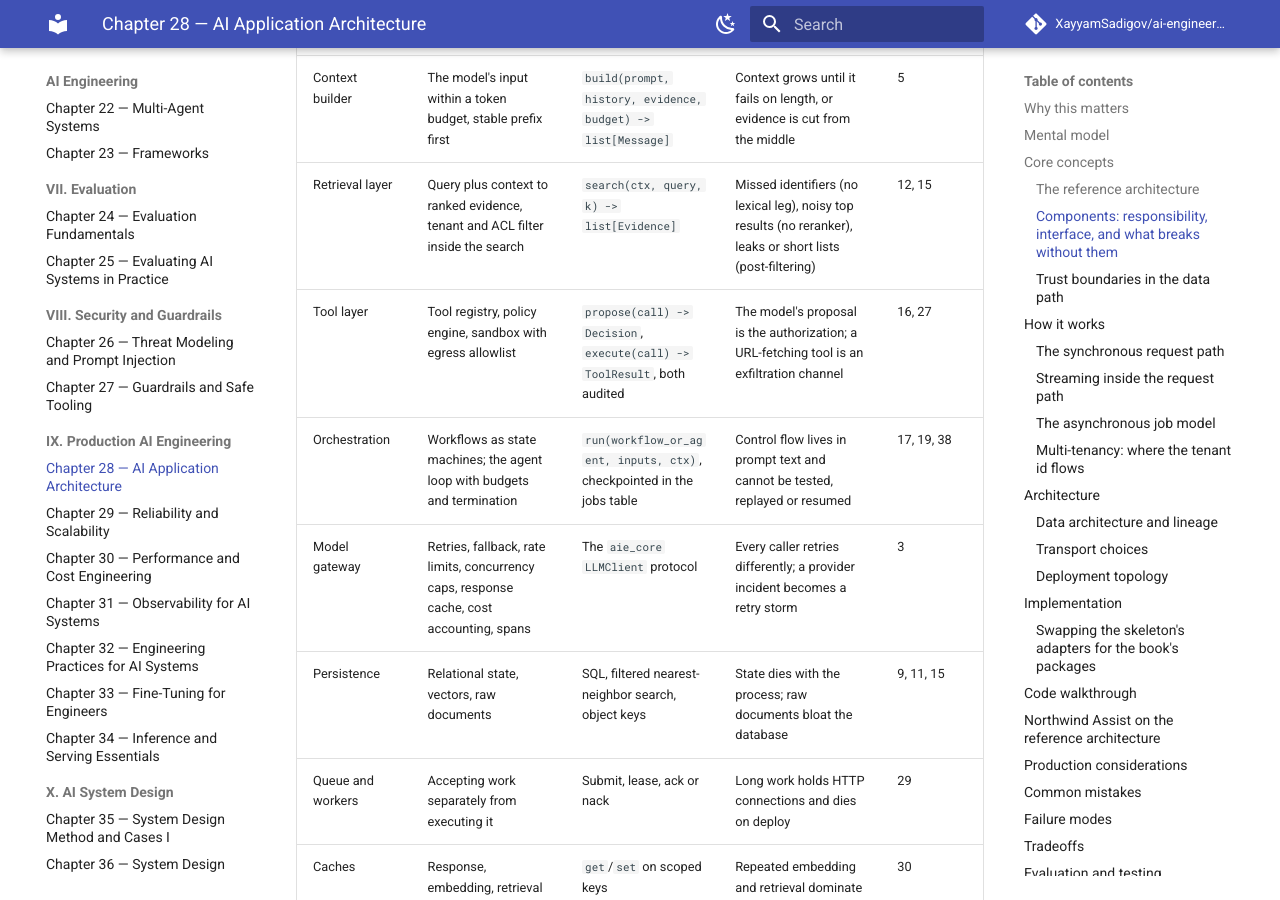
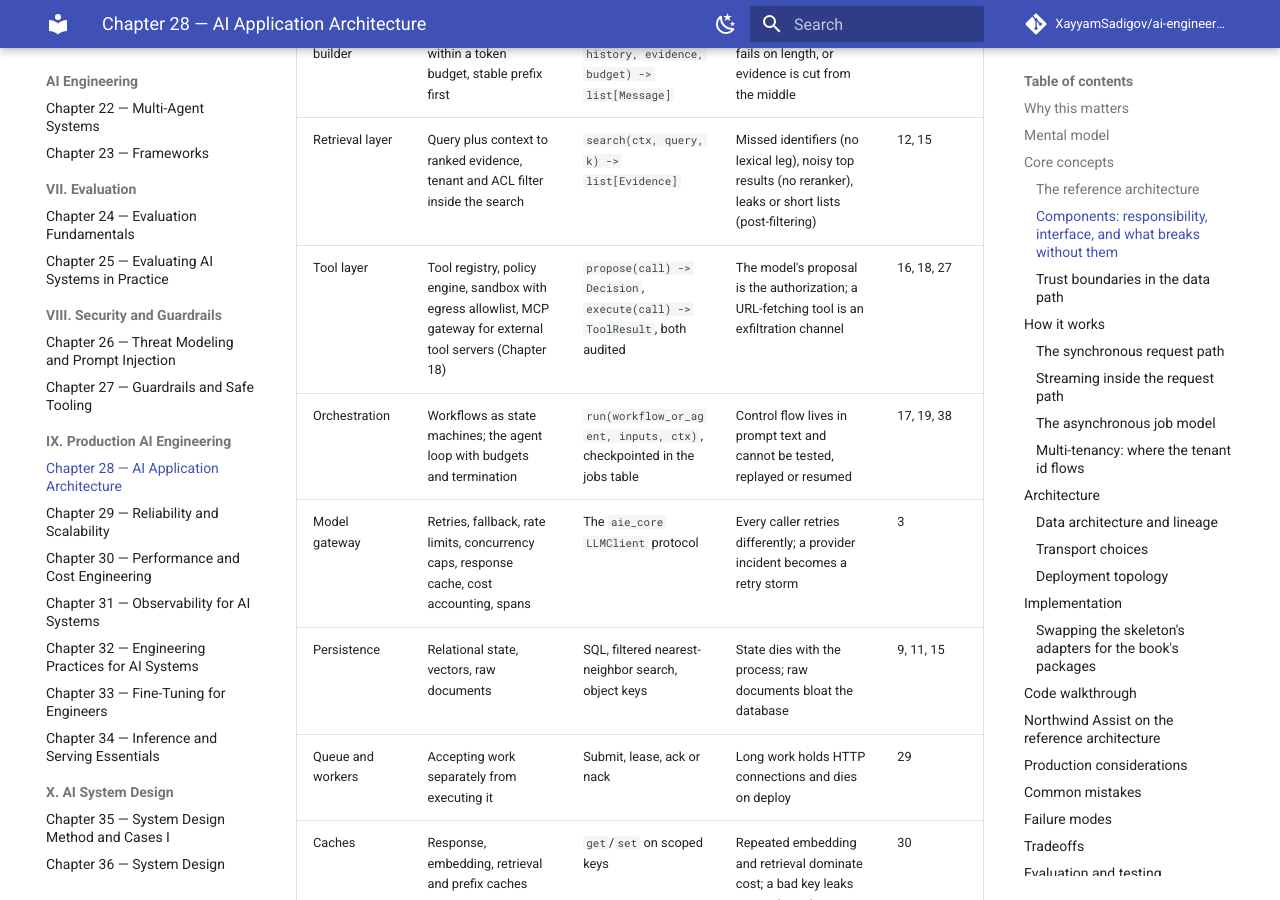
Before and after one commit to XayyamSadigov/ai-engineering-book, an MkDocs documentation site: the page built from book/chapters/28-ai-application-architecture.md, in a window 1280 px wide and 900 px high, scrolled down 4373 px. Built offline with MkDocs 1.6.1 and Material for MkDocs 9.7.7, drawn with Linux system fonts in a browser that asks for light colours; comment, search, counter and statistics services are not loaded.

Commit message:
Show the MCP gateway in the Chapter 28 tool layer, as Chapter 18 describes

```diff
--- a/book/chapters/28-ai-application-architecture.md
+++ b/book/chapters/28-ai-application-architecture.md
@@ -66,6 +66,7 @@
             TREG["Tool registry"]
             POL["Policy engine"]
             SBX["Sandbox"]
+            MCPG["MCP gateway"]
         end
         MG["Model gateway"]
         CACHE[("Caches: response, embedding, retrieval, prefix")]
@@ -150,7 +151,7 @@
 | Prompt registry | Prompt templates as versioned, tested artifacts | `get(name) -> PromptVersion`; the version id lands on every message | You cannot answer "which users got the bad prompt?" | 4 |
 | Context builder | The model's input within a token budget, stable prefix first | `build(prompt, history, evidence, budget) -> list[Message]` | Context grows until it fails on length, or evidence is cut from the middle | 5 |
 | Retrieval layer | Query plus context to ranked evidence, tenant and ACL filter inside the search | `search(ctx, query, k) -> list[Evidence]` | Missed identifiers (no lexical leg), noisy top results (no reranker), leaks or short lists (post-filtering) | 12, 15 |
-| Tool layer | Tool registry, policy engine, sandbox with egress allowlist | `propose(call) -> Decision`, `execute(call) -> ToolResult`, both audited | The model's proposal is the authorization; a URL-fetching tool is an exfiltration channel | 16, 27 |
+| Tool layer | Tool registry, policy engine, sandbox with egress allowlist, MCP gateway for external tool servers (Chapter 18) | `propose(call) -> Decision`, `execute(call) -> ToolResult`, both audited | The model's proposal is the authorization; a URL-fetching tool is an exfiltration channel | 16, 18, 27 |
 | Orchestration | Workflows as state machines; the agent loop with budgets and termination | `run(workflow_or_agent, inputs, ctx)`, checkpointed in the jobs table | Control flow lives in prompt text and cannot be tested, replayed or resumed | 17, 19, 38 |
 | Model gateway | Retries, fallback, rate limits, concurrency caps, response cache, cost accounting, spans | The `aie_core` `LLMClient` protocol | Every caller retries differently; a provider incident becomes a retry storm | 3 |
 | Persistence | Relational state, vectors, raw documents | SQL, filtered nearest-neighbor search, object keys | State dies with the process; raw documents bloat the database | 9, 11, 15 |
```
